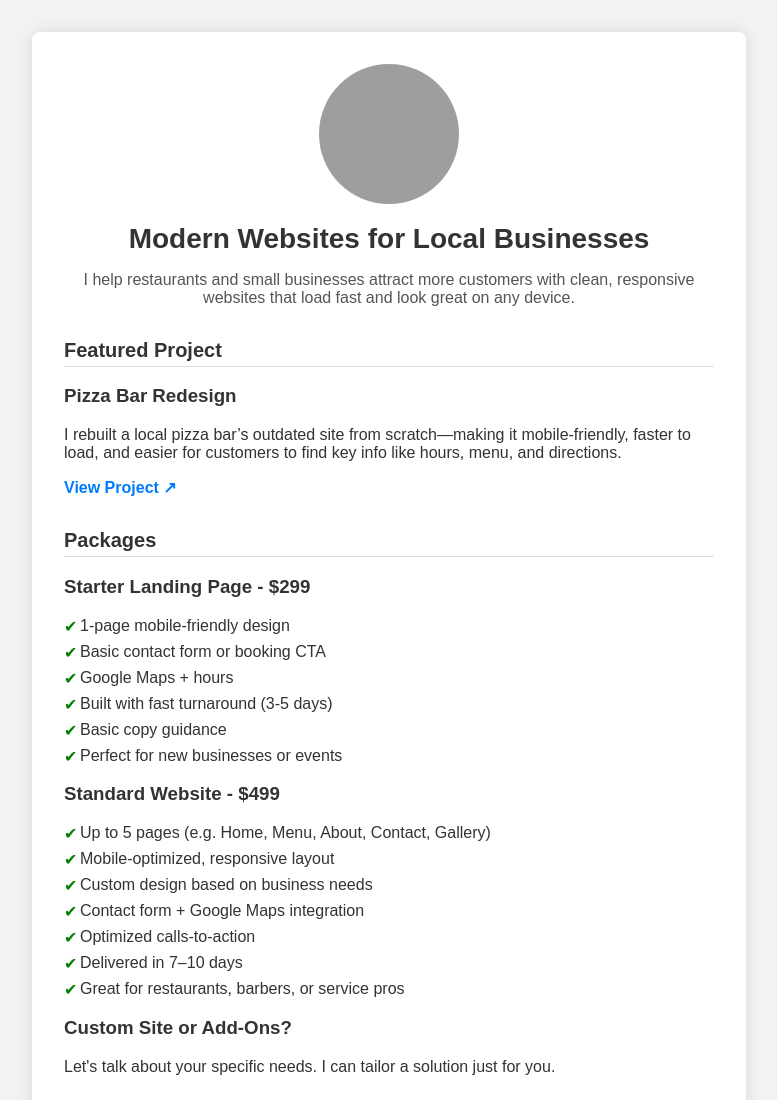
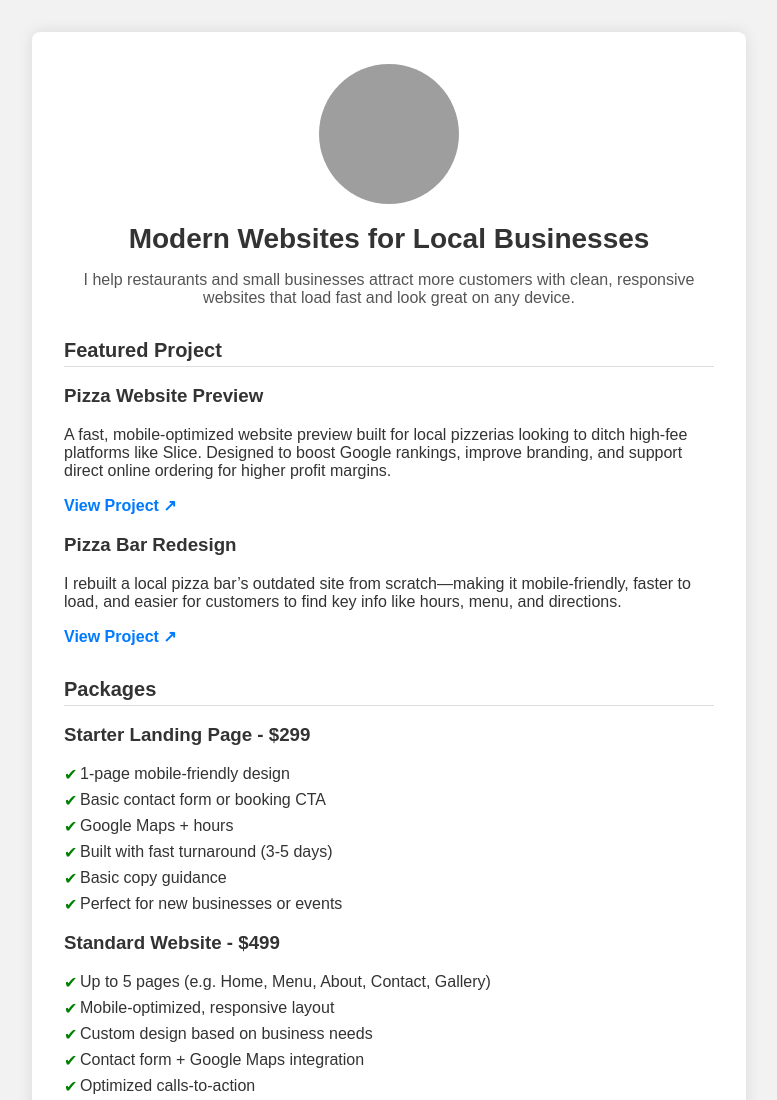
Before and after one commit to andrewprz5/Portfolio-Page, a plain HTML site: page index.html in a window 1280 px wide. Shown: the top 1100 px of the page, without its empty margins (251-1028 px from the left). Drawn offline with Linux system fonts and the light colour scheme; grey boxes are pictures that could not be loaded.

Commit message:
Add Pizza Preview

```diff
--- a/index.html
+++ b/index.html
@@ -17,6 +17,15 @@
 
     <h2>Featured Project</h2>
     <div class="project">
+      <h3>Pizza Website Preview</h3>
+      <p>
+        A fast, mobile-optimized website preview built for local pizzerias looking to ditch high-fee platforms like Slice. Designed to boost Google rankings, improve branding, and support direct online ordering for higher profit margins.
+      </p>
+      <p>
+        <a href="https://pizza-preview.netlify.app/" target="_blank">View Project ↗</a>
+      </p>
+    </div>
+    <div class="project">
       <h3>Pizza Bar Redesign</h3>
       <p>
         I rebuilt a local pizza bar’s outdated site from scratch—making it mobile-friendly, faster to load, and easier for customers to find key info like hours, menu, and directions.
@@ -25,7 +34,6 @@
         <a href="https://pizza-bar-redesign.netlify.app" target="_blank">View Project ↗</a>
       </p>
     </div>
-
     <h2>Packages</h2>
     <h3>Starter Landing Page - $299</h3>
     <ul class="services">
```
